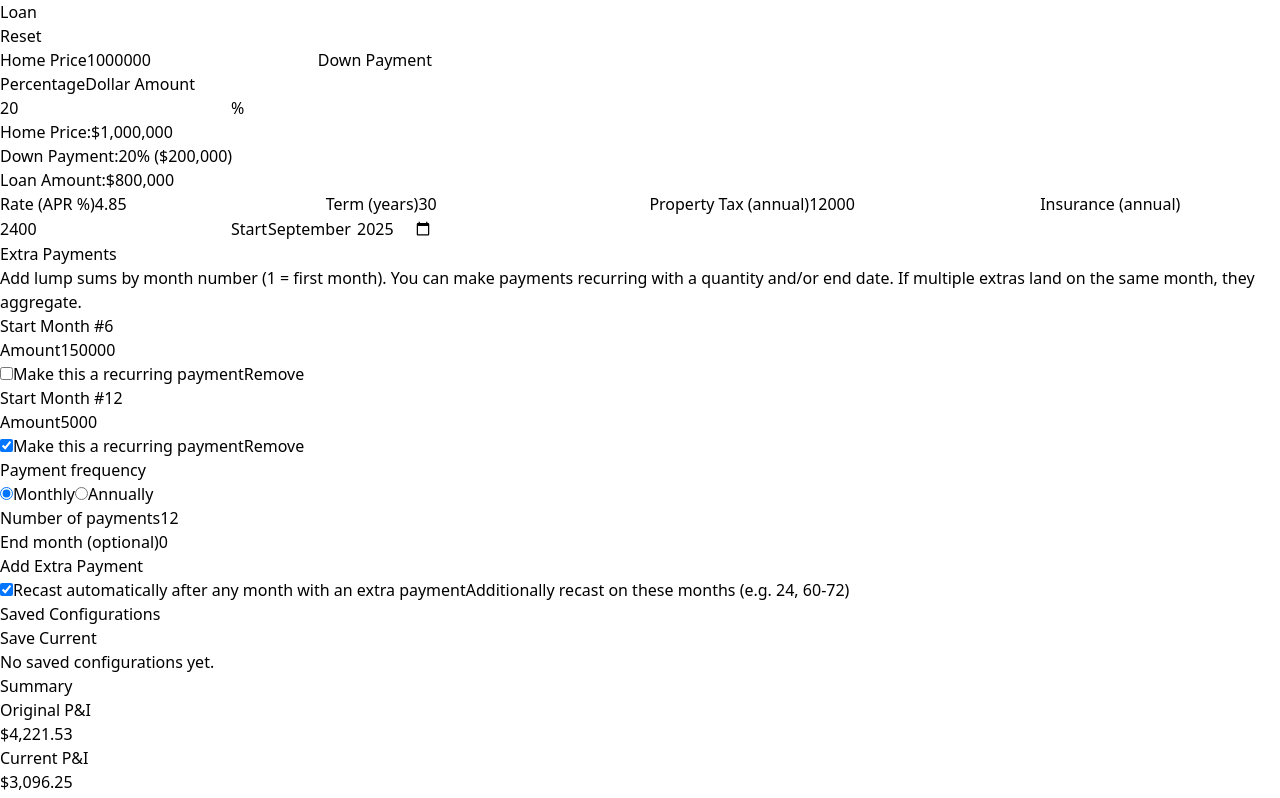
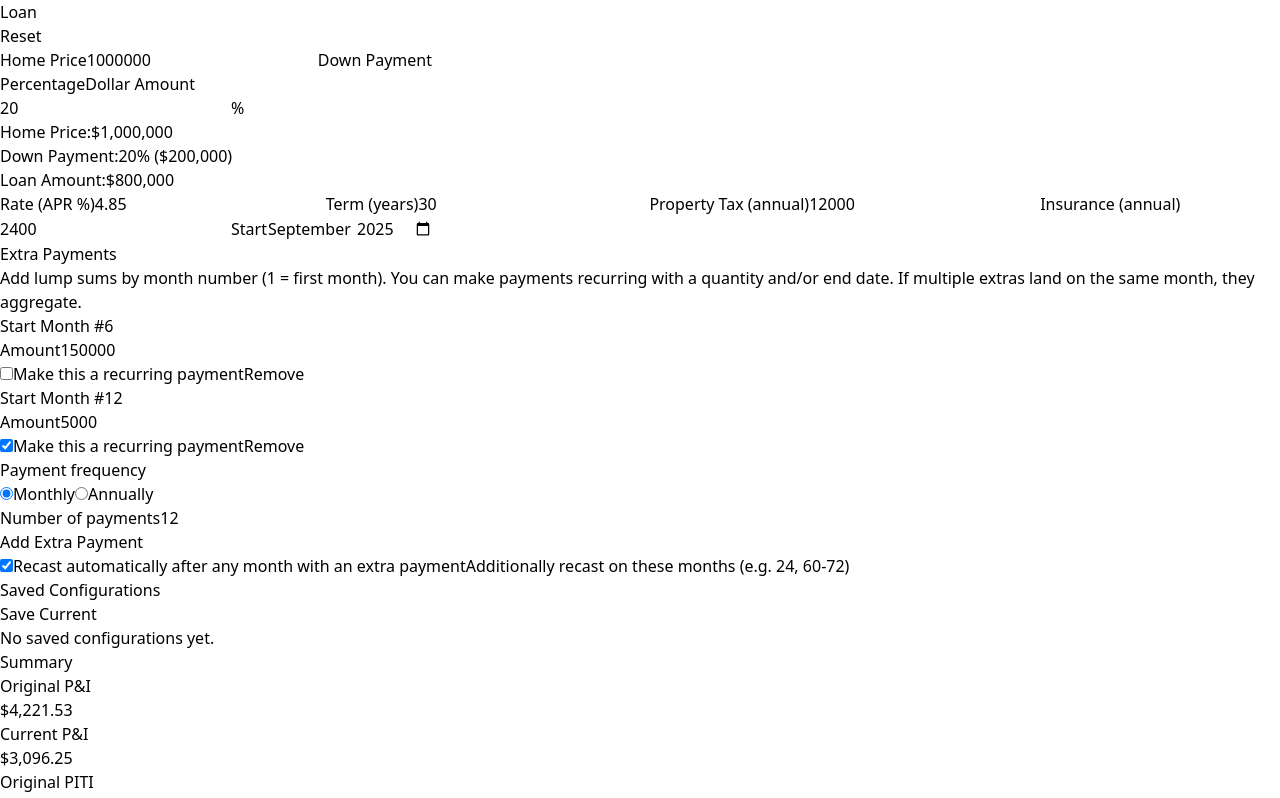
Before and after one commit to omrahman/flexible-mortgage-calculator, a React (Vite) app: page / in a window 1280 px wide. Shown: the top 798 px of the page. Built offline with nearby package versions, Linux system fonts and the light colour scheme.

Commit message:
Remove unused concept of recurringEndMonth

```diff
--- a/src/components/ExtraPayments.tsx
+++ b/src/components/ExtraPayments.tsx
@@ -51,16 +51,6 @@ const ExtraPaymentItem: React.FC<ExtraPaymentItemProps> = ({ extra, termMonths,
     max: extra.recurringFrequency === 'annually' ? Math.ceil(termMonths / 12) : termMonths
   });
 
-  // Recurring end month field hook
-  const endMonthField = useNumberField({
-    initialValue: extra.recurringEndMonth || 0,
-    defaultValue: 0,
-    onValueChange: (value) => onUpdateExtra(extra.id, 'recurringEndMonth', value),
-    validate: (value) => value === 0 || (value >= extra.month + (extra.recurringFrequency === 'annually' ? 12 : 1) && value <= termMonths),
-    min: extra.month + (extra.recurringFrequency === 'annually' ? 12 : 1),
-    max: termMonths
-  });
-
   return (
     <div className="border rounded-xl p-3 sm:p-4 space-y-3">
       <div className="grid grid-cols-1 sm:grid-cols-[repeat(auto-fit,minmax(180px,1fr))] gap-3 items-end">
@@ -109,7 +99,6 @@ const ExtraPaymentItem: React.FC<ExtraPaymentItemProps> = ({ extra, termMonths,
                   onUpdateExtra(extra.id, {
                     isRecurring: false,
                     recurringQuantity: 1,
-                    recurringEndMonth: 0,
                     recurringFrequency: 'monthly'
                   });
                 }
@@ -177,25 +166,6 @@ const ExtraPaymentItem: React.FC<ExtraPaymentItemProps> = ({ extra, termMonths,
                   onChange={(e) => quantityField.onChange(e.target.value)}
                   onFocus={quantityField.onFocus}
                   onBlur={quantityField.onBlur}
-                />
-              </div>
-              <div className="min-w-0">
-                <span className="text-xs text-gray-500">
-                  End month (optional)
-                  {extra.recurringFrequency === 'annually' && (
-                    <span className="text-gray-400 ml-1">(will be adjusted to year boundaries)</span>
-                  )}
-                </span>
-                <input
-                  className="mt-1 w-full rounded-xl border p-2"
-                  type="number"
-                  min={extra.month + (extra.recurringFrequency === 'annually' ? 12 : 1)}
-                  max={termMonths}
-                  step={extra.recurringFrequency === 'annually' ? "12" : "1"}
-                  value={endMonthField.value}
-                  onChange={(e) => endMonthField.onChange(e.target.value)}
-                  onFocus={endMonthField.onFocus}
-                  onBlur={endMonthField.onBlur}
                 />
               </div>
             </div>
--- a/src/hooks/useMortgageCalculation.ts
+++ b/src/hooks/useMortgageCalculation.ts
@@ -147,7 +147,7 @@ export const useMortgageCalculation = () => {
         const quantity = e.recurringQuantity || 1;
         const frequency = e.recurringFrequency || 'monthly';
         const interval = frequency === 'annually' ? 12 : 1;
-        const endMonth = e.recurringEndMonth || (startMonth + (quantity - 1) * interval);
+        const endMonth = (startMonth + (quantity - 1) * interval);
         const actualEndMonth = Math.min(termMonths, endMonth);
 
         for (let i = 0; i < quantity; i++) {
--- a/src/utils/serialization.ts
+++ b/src/utils/serialization.ts
@@ -173,7 +173,6 @@ function enhanceExtraItem(extra: ExtraItem): ExtraItem {
     amount: extra.amount,
     isRecurring: extra.isRecurring || false,
     recurringQuantity: extra.recurringQuantity || 1,
-    recurringEndMonth: extra.recurringEndMonth || 0,
     recurringFrequency: extra.recurringFrequency || 'monthly'
   };
 }
--- a/src/utils/validation.ts
+++ b/src/utils/validation.ts
@@ -156,10 +156,6 @@ export function validateExtraItem(extra: ExtraItem, termMonths: number): Validat
     if (!extra.recurringFrequency || !['monthly', 'annually'].includes(extra.recurringFrequency)) {
       errors.push('Recurring frequency must be monthly or annually');
     }
-
-    if (extra.recurringEndMonth && (extra.recurringEndMonth < extra.month || extra.recurringEndMonth > termMonths)) {
-      errors.push('Recurring end month must be after start month and within loan term');
-    }
   }
 
   return {
```
Also changed, not shown: src/docs/extra-payment-schema.md (+1 -4 lines), src/examples/extra-payment-examples.ts (+0 -16 lines), 1 other file (tests, documents, lock files or other folders).
